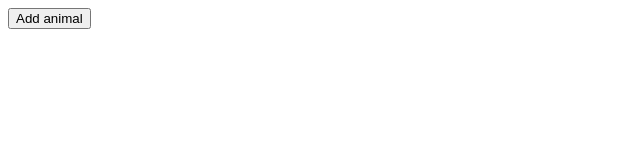
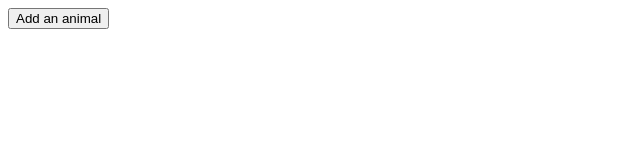
Before and after one commit to sparsell/animals, a React (Create React App) app: page / in a window 1280 px wide. Shown: the top 160 px of the page, without its empty margins (0-640 px from the left). Built offline with nearby package versions, Linux system fonts and the light colour scheme.

Commit message:
renders AnimalShow component

```diff
--- a/src/App.js
+++ b/src/App.js
@@ -1,12 +1,27 @@
+import { useState } from 'react';
+import AnimalShow from './AnimalShow'
+
+function getRandomAnimal() {
+    const animals = ["bird", "cat", "cow", "dog", "gator", "horse"];
+
+    return animals[Math.floor(Math.random() * animals.length)]
+};
+
 function App() {
+    const [animals, setAnimals] = useState([]);
 
     const handleClick = () => {
-        console.log("button was clicked")
-    }
+       setAnimals([...animals, getRandomAnimal()]);
+    };
+
+       const renderedAnimals = animals.map((animal, index) => {
+        return <AnimalShow type={animal} key={index}/>
+       });
 
     return (
         <div>
-            <button onClick={handleClick}>Add animal</button>
+            <button onClick={handleClick}>Add an animal</button>
+            <p>{renderedAnimals}</p>
         </div>
     )
 }
```
